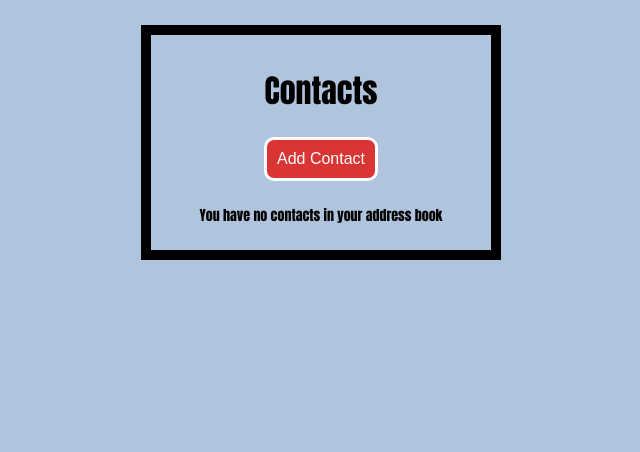
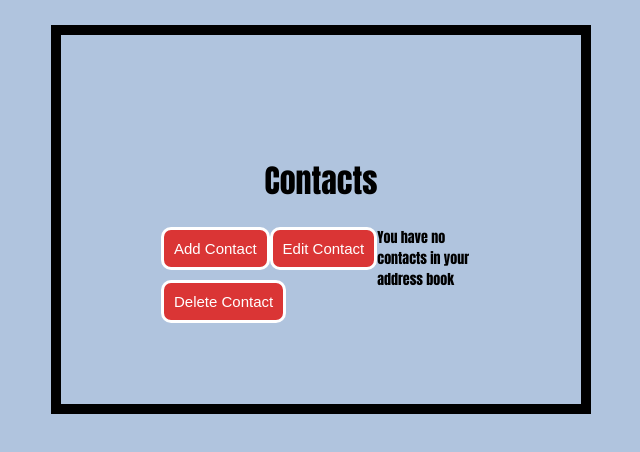
Before and after one commit to hmvitous/address_book_challenge, a website: page src/index.html in a window 1280 px wide. Shown: the whole page, without its empty margins (319-959 px from the left). Drawn offline with Linux system fonts and the light colour scheme; files that its build step writes are made by us from their sources.

Commit message:
Added non functioning edit and delete button. Some styling as well.

```diff
--- a/src/assets/css/style.css
+++ b/src/assets/css/style.css
@@ -5,7 +5,7 @@ body {
     margin-top: 25px;
     width: 25%;
     border: 10px solid black;
-    padding: 10px;
+    padding: 100px;
     text-align: center;
 }
 
@@ -48,8 +48,9 @@ button {
    padding: 10px 10px;
    text-align: center;
    text-decoration: none;
-   display: inline-block;
-   font-size: 16px;
+   display: block;
+   float: left;
+   font-size: 15px;
    border-radius: 10px;
 }
 
@@ -67,8 +68,6 @@ input[type="submit"] {
 
 div {
     width: 100%;
-    text-align: center;
+    text-align: left;
     font-size: 14px;
-    display: inline-block;
-    ;
 }
--- a/src/index.html
+++ b/src/index.html
@@ -10,6 +10,8 @@
 <body>
     <h1>Contacts</h1>
     <button id="add-contact">Add Contact</button>
+    <button id="edit-contact">Edit Contact</button>
+    <button id="delete-contact">Delete Contact</button>
     <form id="new-contact-form">
         <label for="name">Name</label>
         <input id="name" name="name" type="text">
```
